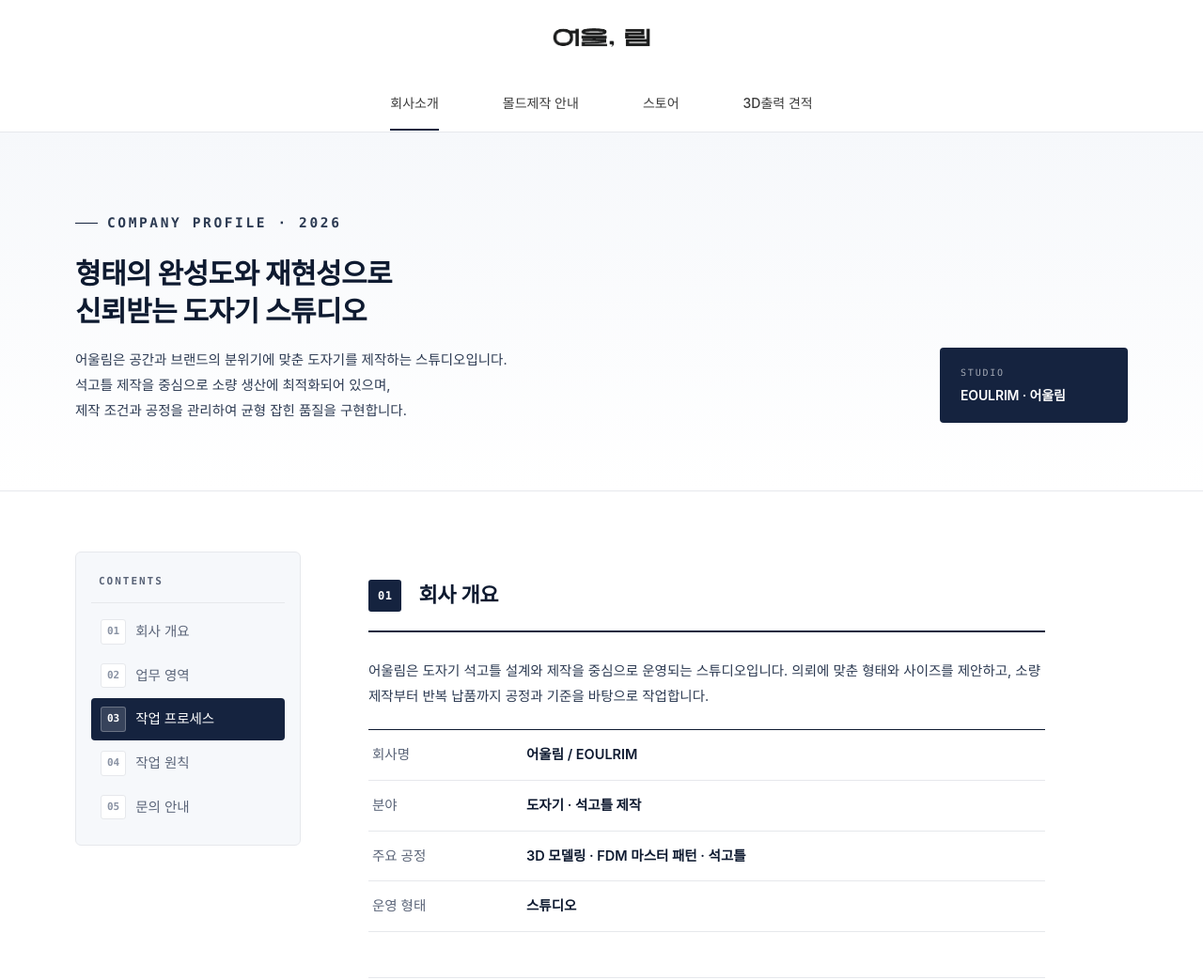
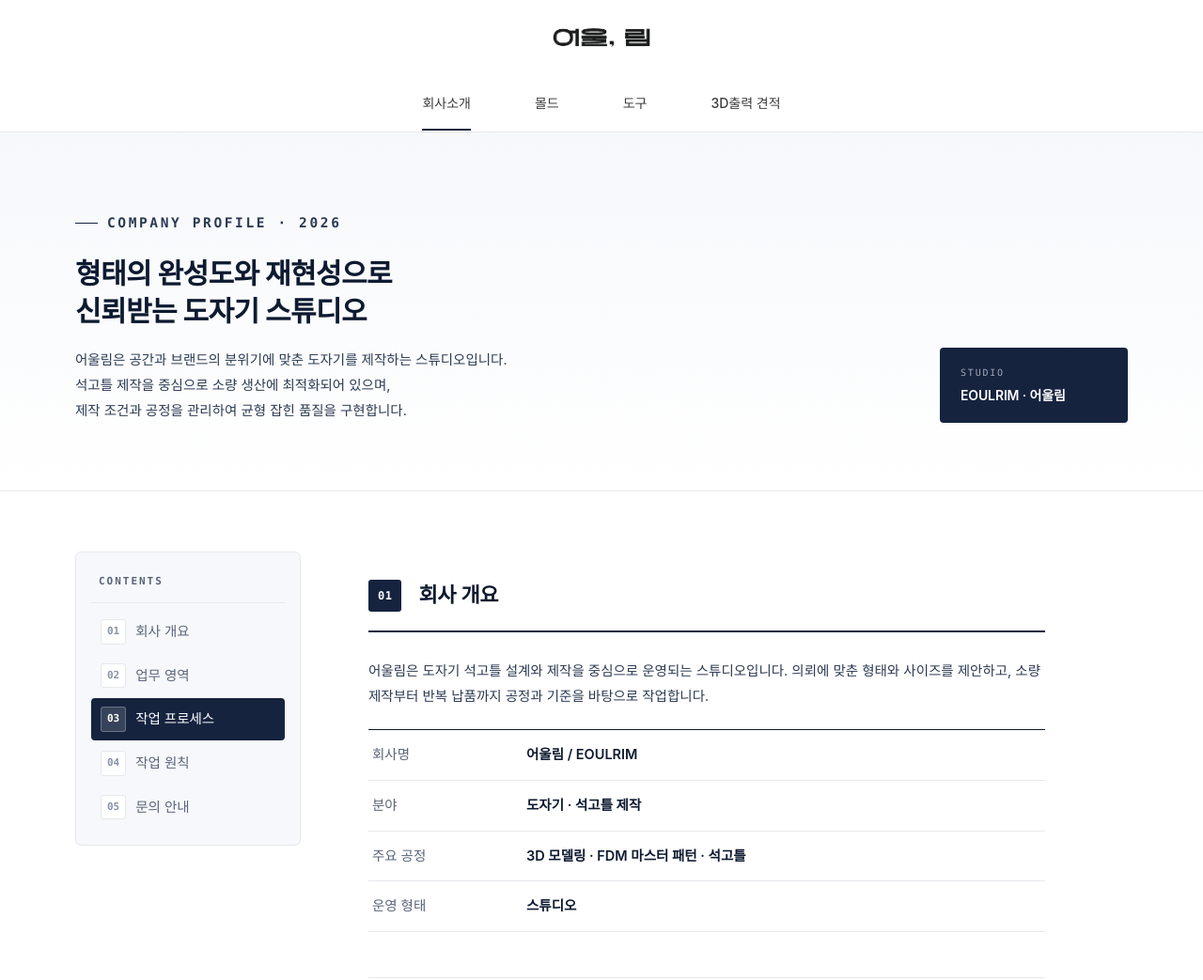
Before and after one commit to shinhp3/eoulrimstudio-company, a plain HTML site: page company_final.html in a window 1280 px wide. Shown: the top 1043 px of the page at 94% size. Drawn offline with Linux system fonts and the light colour scheme; a web font is replaced by a local one.

Commit message:
헤더 중앙 메뉴를 몰드·도구 쇼핑몰 카테고리 링크로 변경

```diff
--- a/company_final.html
+++ b/company_final.html
@@ -22,8 +22,8 @@
       <nav class="header-nav" aria-label="주요 메뉴">
         <ul class="header-nav-list">
           <li><a href="#" aria-current="page">회사소개</a></li>
-          <li><a href="https://eoulrimstudio.com/board/%EB%AA%B0%EB%93%9C-%EC%A0%9C%EC%9E%91-%EC%95%88%EB%82%B4/5/">몰드제작 안내</a></li>
-          <li><a href="https://eoulrimstudio.com/category/%EC%84%9D%EA%B3%A0/23/">스토어</a></li>
+          <li><a href="https://www.eoulrimstudio.com/category/%EC%84%9D%EA%B3%A0-%EB%AA%B0%EB%93%9C/23/">몰드</a></li>
+          <li><a href="https://www.eoulrimstudio.com/category/%EB%8F%84%EC%98%88%EB%8F%84%EA%B5%AC/27/">도구</a></li>
           <li><a href="https://shinhp3.github.io/eoulrimstudio-estimate/">3D출력 견적</a></li>
         </ul>
       </nav>
```
Also changed, not shown: index.html (+2 -2 lines).
